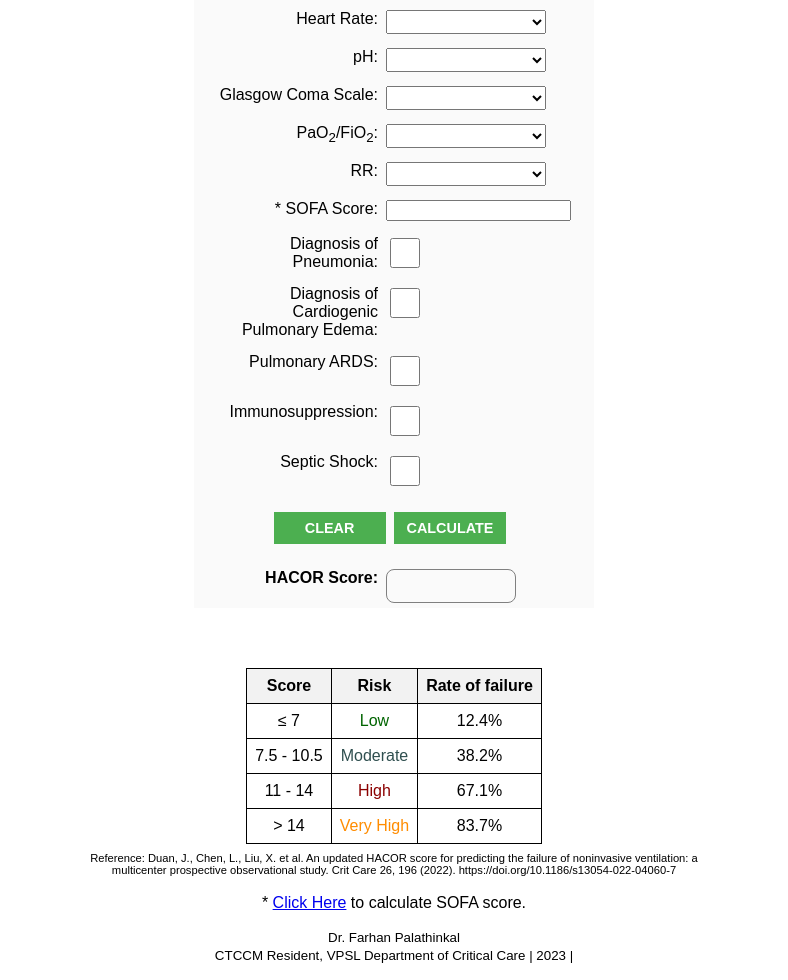
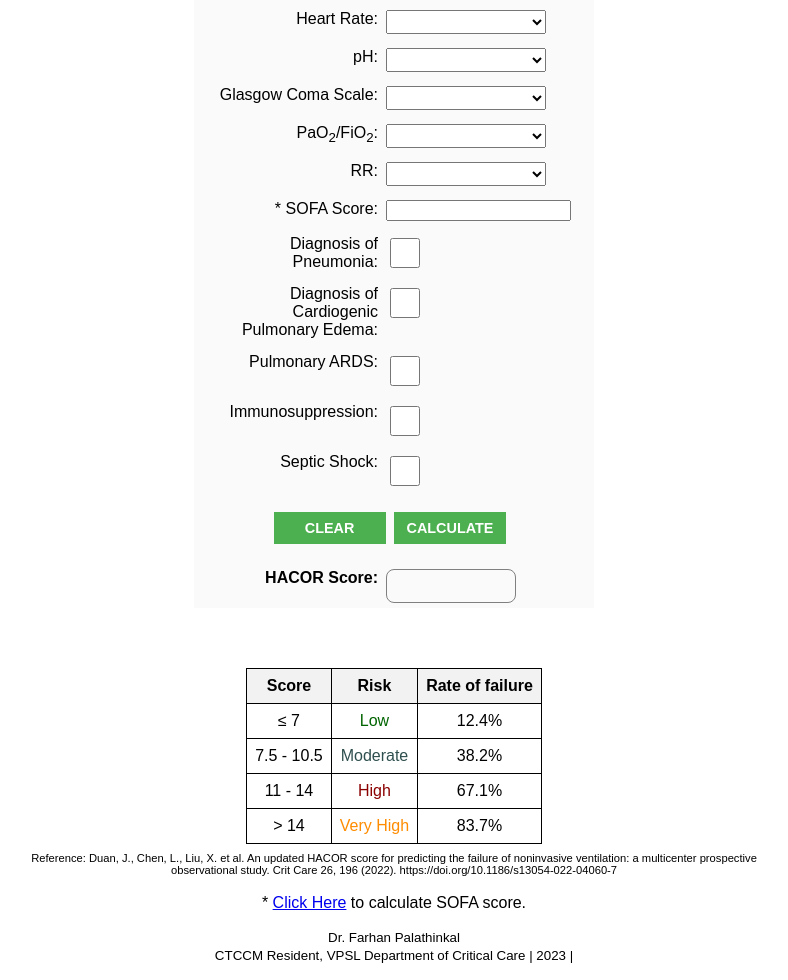
Before and after one commit to acutemed/hacorcalculator, a plain HTML site: page index.html in a window 1280 px wide. Shown: the part 152-1132 px from the top of the page, without its empty margins (246-1034 px from the left). Drawn offline with Linux system fonts and the light colour scheme.

Commit message:
Update styles.css

```diff
--- a/styles.css
+++ b/styles.css
@@ -150,8 +150,8 @@ button:hover {
 }
 
 .form-references {
-margin-right: 20rem;
-margin-left: 20rem;
+margin-right: 15rem;
+margin-left: 15rem;
   justify-content: center;
   align-items: center;
 font-size: .7rem;
```
